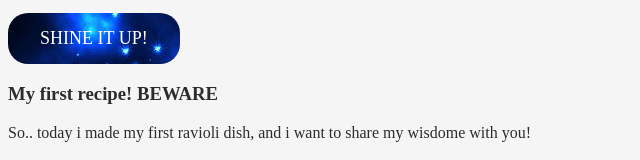
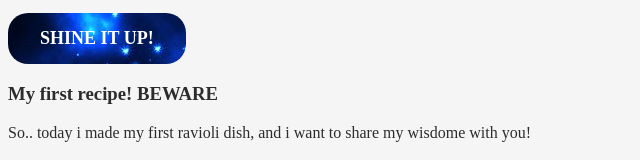
Before and after one commit to miryam22222/ex1, a website: page index.html in a window 1280 px wide. Shown: the part 624-784 px from the top of the page, 0-640 px from the left. Drawn offline with Linux system fonts and the light colour scheme.

Commit message:
Update index.html

```diff
--- a/index.html
+++ b/index.html
@@ -36,7 +36,7 @@
           <img src="shiny.gif" alt="Ross from F.R.I.E.N.D.S looks a car and says 'I don't know, but look how shiny!'">
           <p>
             <button>
-              SHINE IT UP! <!-- button that changes bg color to randomized color -->
+              <b>SHINE IT UP!</b> <!-- button that changes bg color to randomized color -->
             </button>
           </p>
         </div>
```
